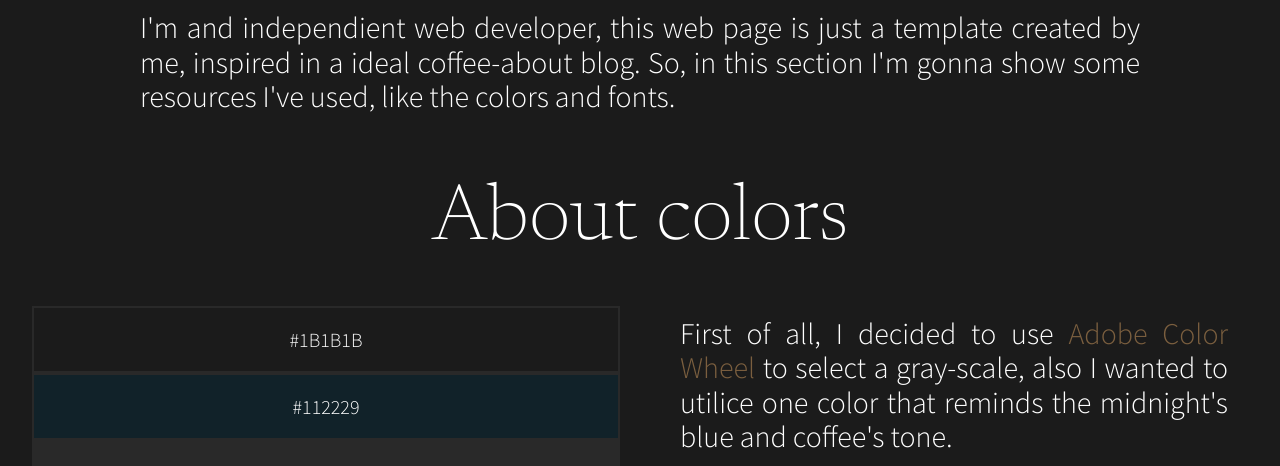
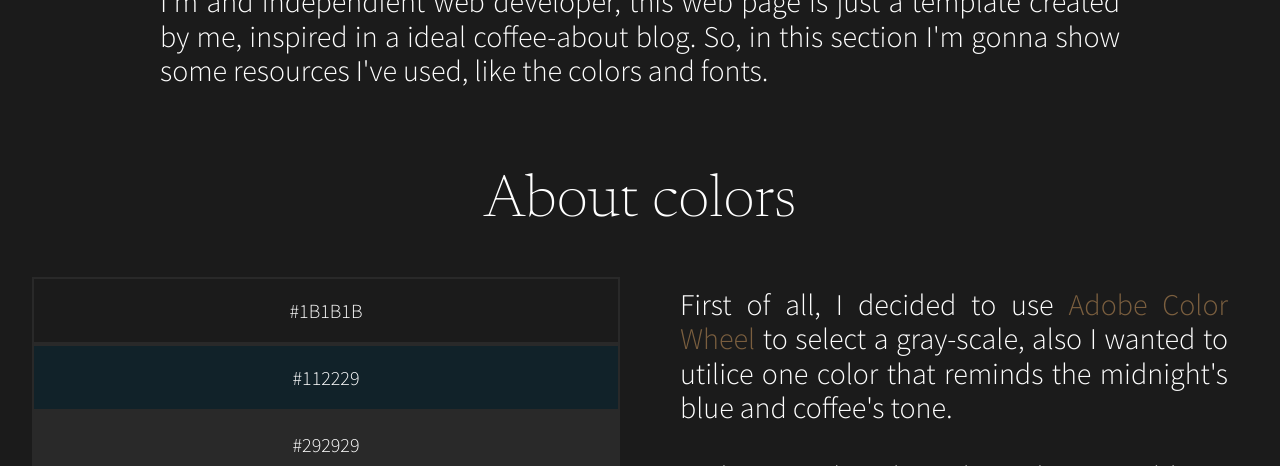
Before and after one commit to vinsmake/MidnightCoffee, a plain HTML site: page pages/about.html in a window 1280 px wide. Shown: the part 654-1120 px from the top of the page. Drawn offline with nearby package versions, Linux system fonts and the light colour scheme.

Commit message:
chore | Some little font changes

```diff
--- a/css/styles.css
+++ b/css/styles.css
@@ -279,13 +279,14 @@ a { /* a dash-line and color reset */
 .about__colors--title {
     font-family: var(--titles);
     font-weight: 200;
-    font-size: 4rem;
+    font-size: 3rem;
     margin: 1rem 0;
     text-align: center;
 }
 
 .about__me--info {
     margin: 0;
+    padding: 1rem;
 }
 .about__colors {
     display: grid;
```
